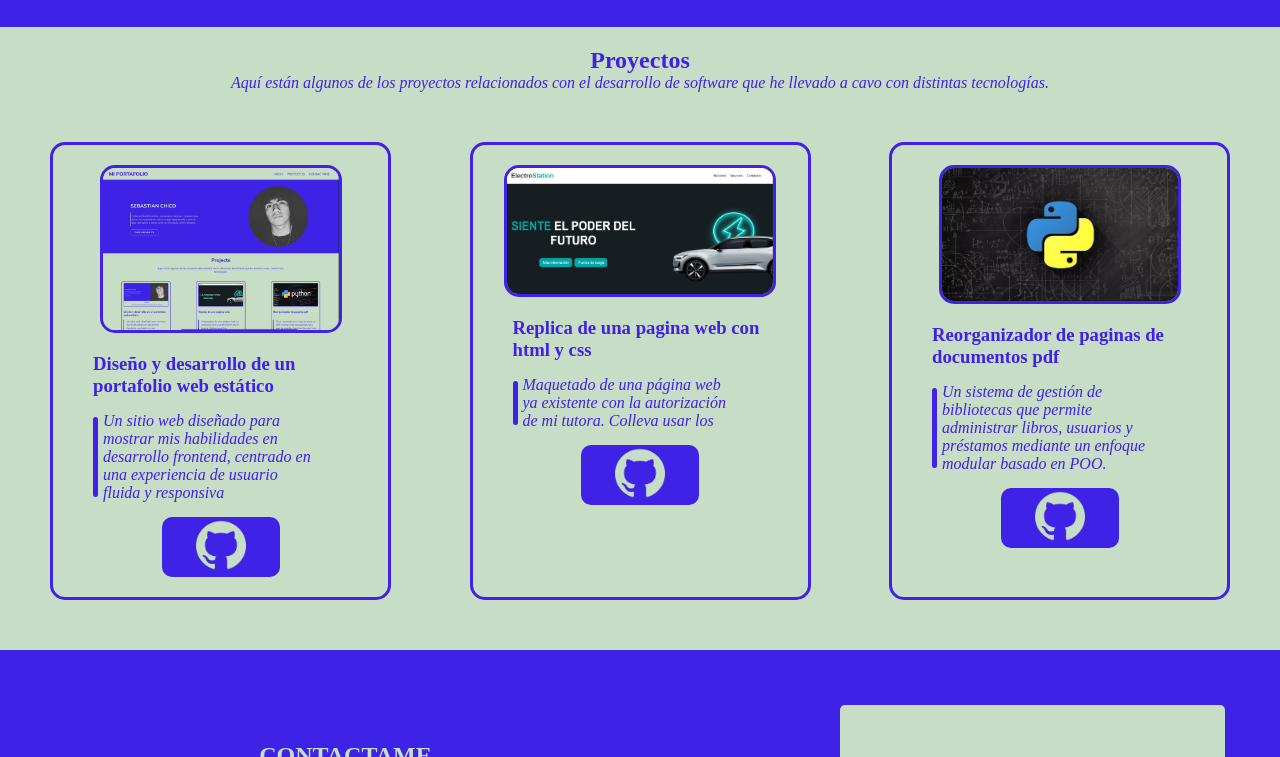
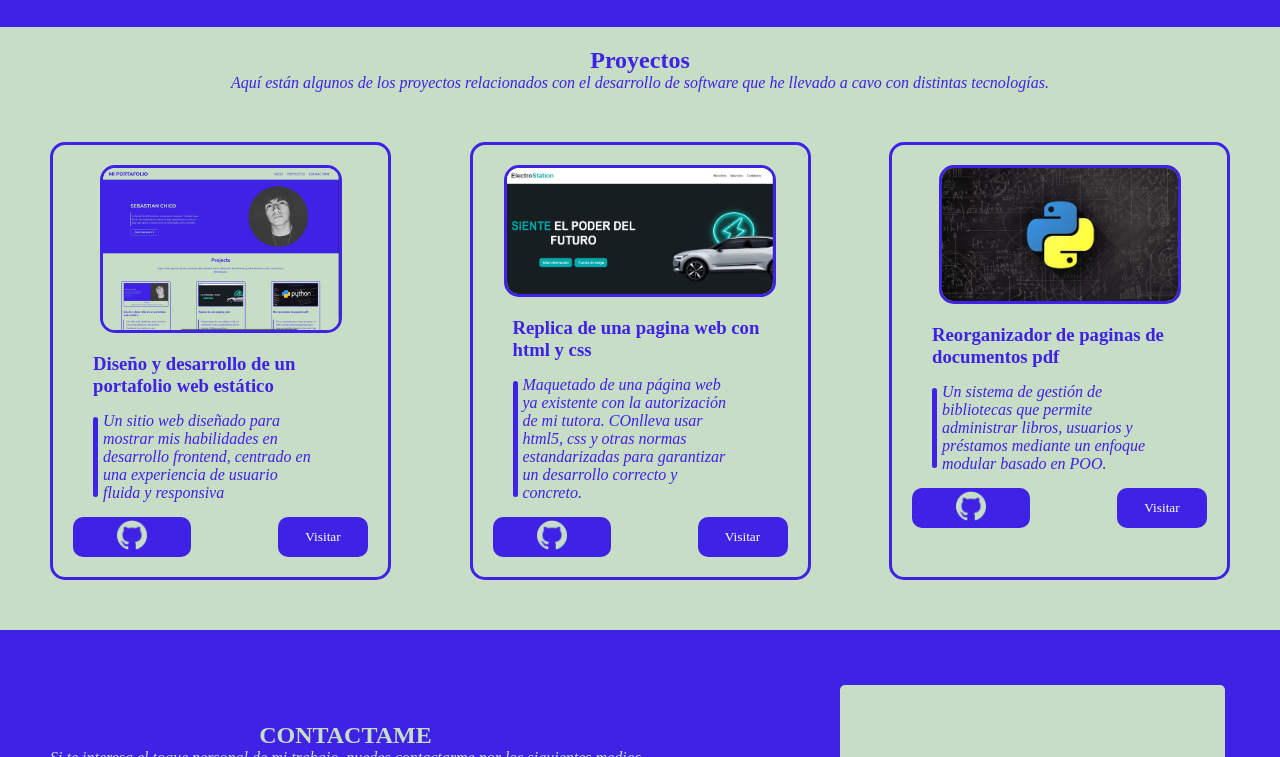
Before and after one commit to chico20200/PortafolioV1, a plain HTML site: page index.htm in a window 1280 px wide. Shown: the part 506-1263 px from the top of the page. Drawn offline with Linux system fonts and the light colour scheme.

Commit message:
portafolio

```diff
--- a/css/styles.css
+++ b/css/styles.css
@@ -139,7 +139,6 @@ h3{
  }
 
  .proyecto{
-
     border:3px solid var(--azul);
     width: 25%;
     border-radius: 15px;
@@ -177,10 +176,22 @@ h3{
     padding: 3px;
 }
 
+#botones_proyectos{
+    width: 100%;
+    display: flex;
+    justify-content: space-between;
+}
 
+#botones_proyectos .visitar{
+    background-color: var(--azul);
+    border-style: none;
+    color: white;
+    border-radius: 10px;
+    width: 90px;
+}
 
 .img_hub{
-    height: 50px;
+    height: 30px;
 }
 #img_electrolinera{
     width: 90%;
--- a/index.htm
+++ b/index.htm
@@ -1,5 +1,5 @@
 <!DOCTYPE html>
-<html lang="en">
+<html lang="es">
 <head>
     <meta charset="UTF-8">
     <meta name="viewport" content="width=device-width, initial-scale=1.0">
@@ -36,6 +36,7 @@
         <h1 id="titulo_Proyectos">Proyectos</h1>
         <p id="descripción_proyectos">Aquí están algunos de los proyectos relacionados con el desarrollo de software que he llevado a cavo con distintas tecnologías.  </p>
         <div id="projects">
+
             <div class="proyecto">
                 <img id="imagenProtfolio" src="img/yo.png" alt="">
                 <h3>Diseño y desarrollo de un portafolio web estático</h3>
@@ -45,21 +46,26 @@
                         Un sitio web diseñado para mostrar mis habilidades en desarrollo frontend, centrado en una experiencia de usuario fluida y responsiva
                     </p>
                 </div>
+                <div id="botones_proyectos">
                     <button class="btn_hub"><img class="img_hub" src="img/github.png" alt=""></button>
-
+                    <button class="visitar">Visitar</button>
+                </div>
             </div>
 
             <div class="proyecto">
-
                 <img id="img_electrolinera"src="img/electrolinera.png" alt="">
                 <h3>Replica de una pagina web con html y css</h3>
+
                     <div class="descripcionProyecto">
                         <hr class="des_corta">
                         <p class="p_des">
-                        Maquetado de una página web ya existente con la autorización de mi tutora. Colleva usar los
+                            Maquetado de una página web ya existente con la autorización de mi tutora. COnlleva usar html5, css y otras normas estandarizadas para garantizar un desarrollo correcto y concreto.
                         </p>
                     </div>
+                    <div id="botones_proyectos">
                         <button class="btn_hub"><img class="img_hub" src="img/github.png" alt=""></button>
+                        <button class="visitar">Visitar</button>
+                    </div>
 
             </div>
 
@@ -72,7 +78,10 @@
                         Un sistema de gestión de bibliotecas que permite administrar libros, usuarios y préstamos mediante un enfoque modular basado en POO.
                     </p>
                 </div>
+                <div id="botones_proyectos">
                     <button class="btn_hub"><img class="img_hub" src="img/github.png" alt=""></button>
+                    <button class="visitar">Visitar</button>
+                </div>
 
             </div>
         </div>
```
Also changed, not shown: 1 other file. Lines whose indentation alone changed are shown as unchanged.
